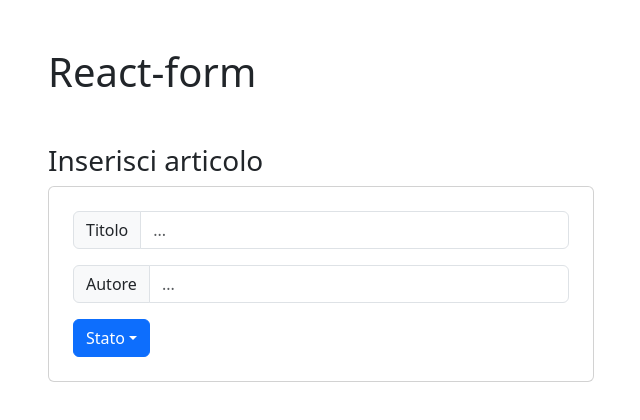
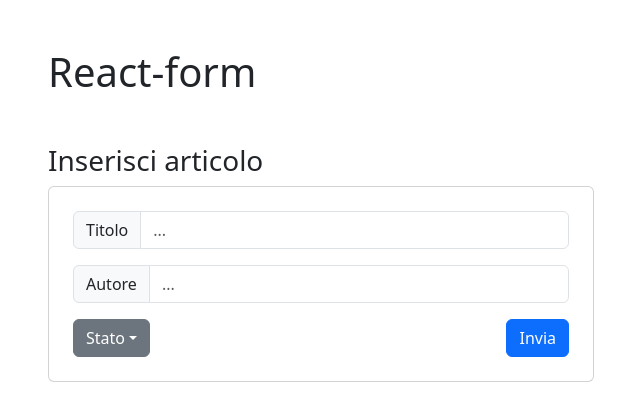
Before and after one commit to emazupp/react-form, a React (Vite) app: page / in a window 1280 px wide. Shown: the top 420 px of the page, without its empty margins (34-674 px from the left). Built offline with nearby package versions, Linux system fonts and the light colour scheme; the HTML template or start-up script is replaced by a standard one.

Commit message:
testing onSubmit form

```diff
--- /dev/null
+++ b/src/components/Form/Button.jsx
@@ -0,0 +1,7 @@
+export default function Button({ text }) {
+  return (
+    <button type="submit" class="btn btn-primary">
+      {text}
+    </button>
+  );
+}
--- a/src/components/Form/Dropdown.jsx
+++ b/src/components/Form/Dropdown.jsx
@@ -4,7 +4,7 @@
   return (
     <div class="dropdown">
       <button
-        class="btn btn-primary dropdown-toggle"
+        class="btn btn-secondary dropdown-toggle"
         type="button"
         data-bs-toggle="dropdown"
         aria-expanded="false"
--- a/src/components/Form/Form.jsx
+++ b/src/components/Form/Form.jsx
@@ -1,23 +1,23 @@
 import Dropdown from "./Dropdown";
+import InputText from "./InputText";
+import Button from "./Button";
 
 export default function Form() {
+  const handleSubmit = () => {
+    alert("form inviato");
+  };
+
   return (
     <>
-      <div class="input-group mb-3">
-        <span class="input-group-text" id="basic-addon1">
-          Titolo
-        </span>
-        <input type="text" class="form-control" placeholder="..." />
-      </div>
+      <form onSubmit={handleSubmit}>
+        <InputText text="Titolo" />
+        <InputText text="Autore" />
 
-      <div class="input-group mb-3">
-        <span class="input-group-text" id="basic-addon1">
-          Autore
-        </span>
-        <input type="text" class="form-control" placeholder="..." />
-      </div>
-
-      <Dropdown />
+        <div className="d-flex justify-content-between">
+          <Dropdown />
+          <Button text="Invia" />
+        </div>
+      </form>
     </>
   );
 }
--- /dev/null
+++ b/src/components/Form/InputText.jsx
@@ -0,0 +1,10 @@
+export default function InputText({ text }) {
+  return (
+    <div class="input-group mb-3">
+      <span class="input-group-text" id="basic-addon1">
+        {text}
+      </span>
+      <input type="text" class="form-control" placeholder="..." />
+    </div>
+  );
+}
```
